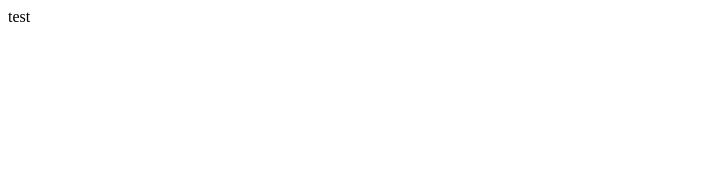
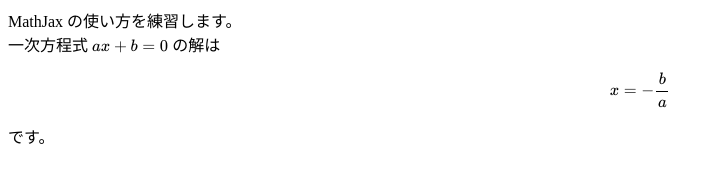
Before and after one commit to tomo-math/tomo-math.github.io, a plain HTML site: page index.html in a window 1280 px wide. Shown: the whole page, without its empty margins (0-722 px from the left). Drawn offline with nearby package versions, Linux system fonts and the light colour scheme.

Commit message:
Update index.html

```diff
--- a/index.html
+++ b/index.html
@@ -1,11 +1,15 @@
 <html>
-
- <head>
-  <title>title</title>
- </head>
-
- <body>
-  test
- </body>
-
+<head>
+<script type="text/javascript" id="MathJax-script" async
+src="https://cdn.jsdelivr.net/npm/mathjax@3/es5/tex-chtml.js"></script>
+<title>MathJax の練習</title>
+</head>
+<body>
+MathJax の使い方を練習します。<br>
+一次方程式 \(ax+b=0\) の解は
+\[
+x = -\frac{b}{a}
+\]
+です。
+</body>
 </html>
```
